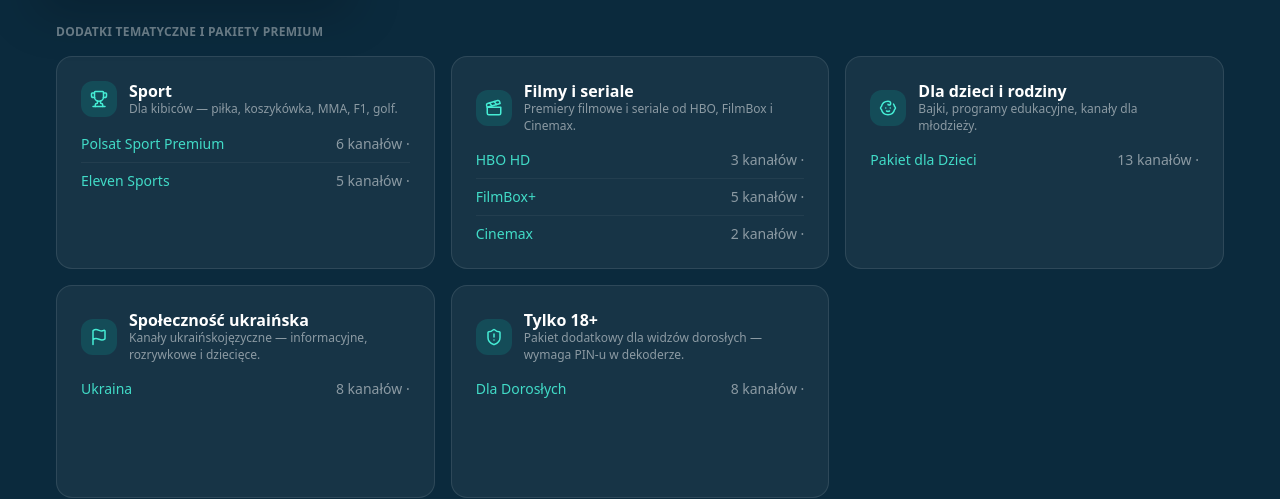
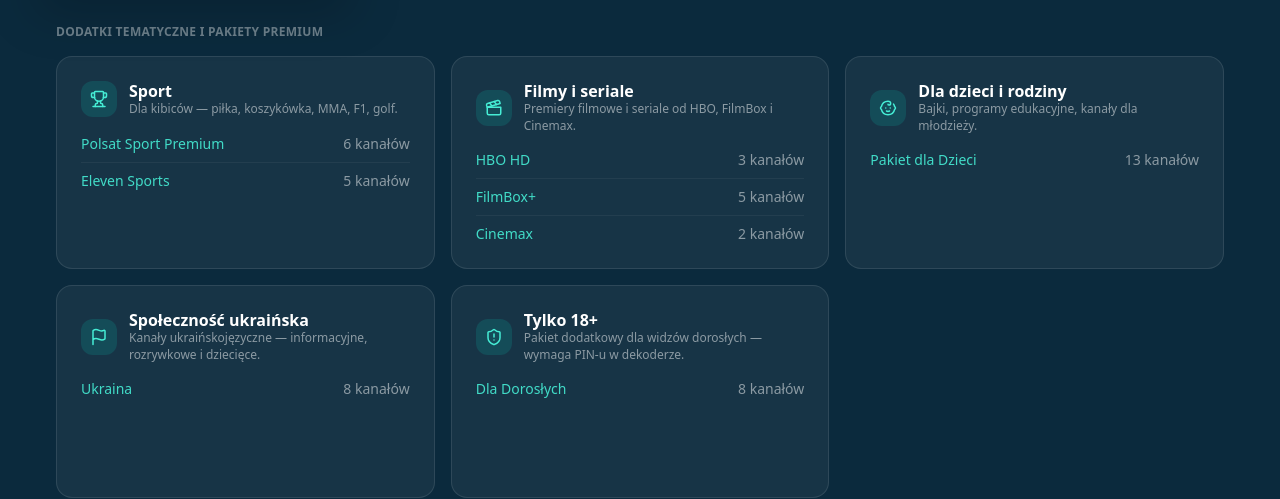
Before and after one commit to Drewniak1015/Netia, a Next.js app: page /kanaly in a window 1280 px wide. Shown: the part 780-1279 px from the top of the page. Built offline with nearby package versions, Linux system fonts and the light colour scheme.

Commit message:
force upd vercel

```diff
--- a/src/components/Kanaly/Przewodnik.tsx
+++ b/src/components/Kanaly/Przewodnik.tsx
@@ -357,7 +357,7 @@
                           {addon.label}
                         </span>
                         <span className="text-sm text-white/50">
-                          {count} kanałów · {addon.price}
+                          {count} kanałów
                         </span>
                       </div>
                     );
```
